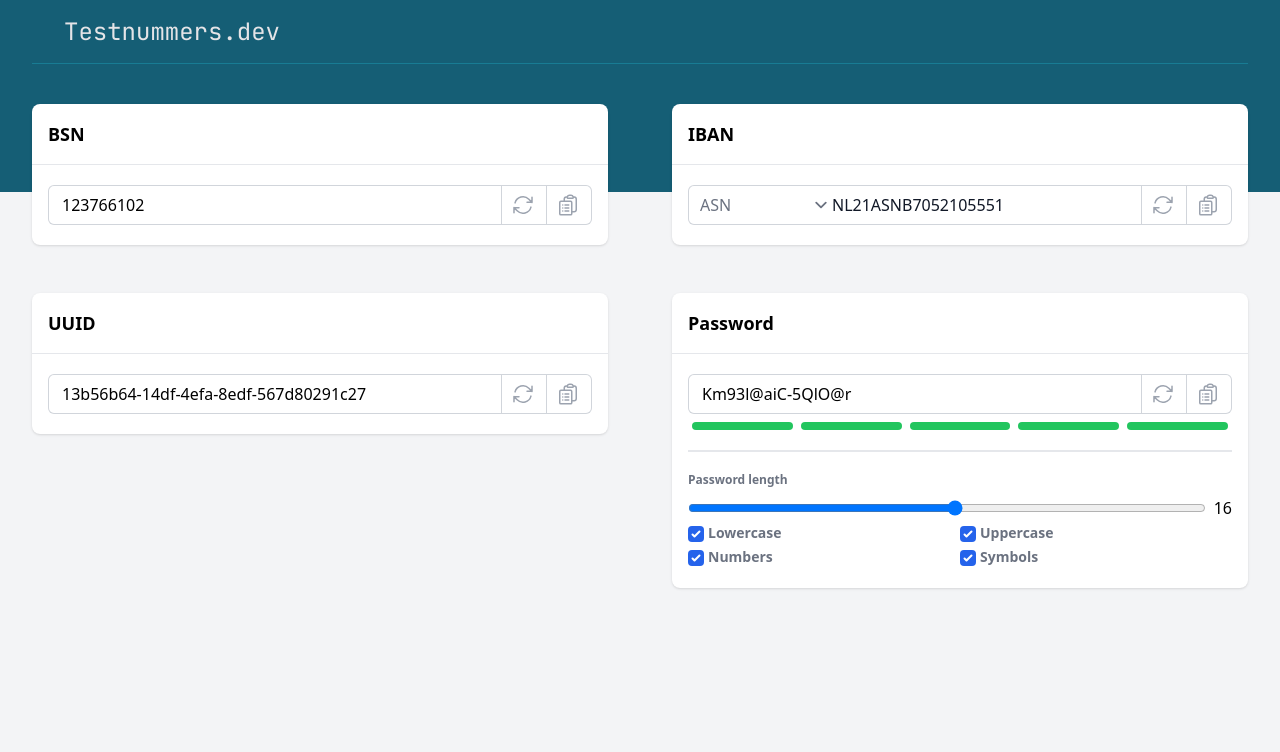
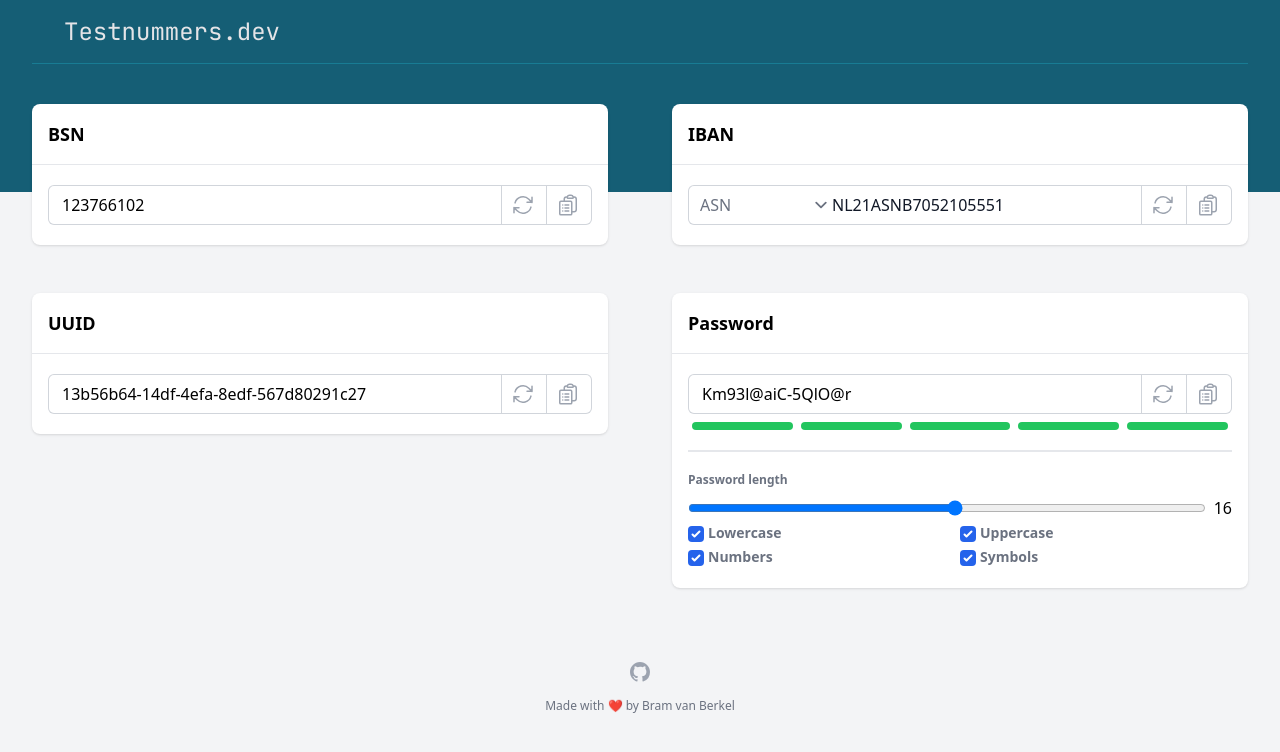
Before and after one commit to BramVanBerkel/testnummers, a Vue app: page / in a window 1280 px wide. Shown: the top 752 px of the page. Built offline with nearby package versions, Linux system fonts and the light colour scheme.

Commit message:
add footer

```diff
--- a/src/App.vue
+++ b/src/App.vue
@@ -3,6 +3,7 @@ import BSN from "./components/BSN.vue";
 import IBAN from "./components/IBAN.vue";
 import UUID from "./components/UUID.vue";
 import Password from "./components/Password.vue";
+import Footer from "./components/Footer.vue";
 </script>
 
 <template>
@@ -60,4 +61,5 @@ import Password from "./components/Password.vue";
       </div>
     </div>
   </main>
+  <Footer />
 </template>
--- /dev/null
+++ b/src/components/Footer.vue
@@ -0,0 +1,20 @@
+<template>
+  <footer>
+    <div class="mx-auto max-w-7xl px-6 py-6">
+      <div class="flex justify-center space-x-6">
+        <a href="https://github.com/BramVanBerkel/testnummers" target="_blank">
+          <span class="sr-only">GitHub</span>
+          <GithubIcon class="h-6 w-6 text-gray-400 hover:text-gray-500" />
+        </a>
+      </div>
+      <div class="mt-3">
+        <p class="text-center text-xs leading-5 text-gray-500">
+          Made with ❤️ by <a href="https://linkedin.com/in/bram-van-berkel/" target="_blank">Bram van Berkel</a>
+        </p>
+      </div>
+    </div>
+  </footer>
+</template>
+<script setup lang="ts">
+import GithubIcon from "./icons/GithubIcon.vue";
+</script>
--- /dev/null
+++ b/src/components/icons/GithubIcon.vue
@@ -0,0 +1,5 @@
+<template>
+  <svg xmlns="http://www.w3.org/2000/svg" fill="currentColor" viewBox="0 0 24 24" aria-hidden="true">
+    <path fill-rule="evenodd" d="M12 2C6.477 2 2 6.484 2 12.017c0 4.425 2.865 8.18 6.839 9.504.5.092.682-.217.682-.483 0-.237-.008-.868-.013-1.703-2.782.605-3.369-1.343-3.369-1.343-.454-1.158-1.11-1.466-1.11-1.466-.908-.62.069-.608.069-.608 1.003.07 1.531 1.032 1.531 1.032.892 1.53 2.341 1.088 2.91.832.092-.647.35-1.088.636-1.338-2.22-.253-4.555-1.113-4.555-4.951 0-1.093.39-1.988 1.029-2.688-.103-.253-.446-1.272.098-2.65 0 0 .84-.27 2.75 1.026A9.564 9.564 0 0112 6.844c.85.004 1.705.115 2.504.337 1.909-1.296 2.747-1.027 2.747-1.027.546 1.379.202 2.398.1 2.651.64.7 1.028 1.595 1.028 2.688 0 3.848-2.339 4.695-4.566 4.943.359.309.678.92.678 1.855 0 1.338-.012 2.419-.012 2.747 0 .268.18.58.688.482A10.019 10.019 0 0022 12.017C22 6.484 17.522 2 12 2z" clip-rule="evenodd" />
+  </svg>
+</template>
```
Also changed, not shown: 1 other file (tests, documents, lock files or other folders).
